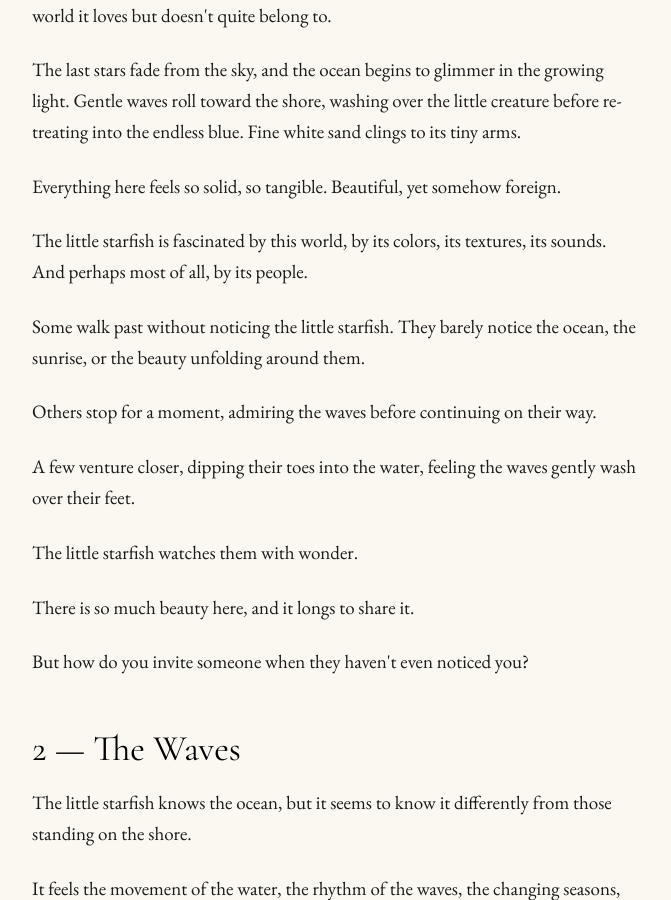
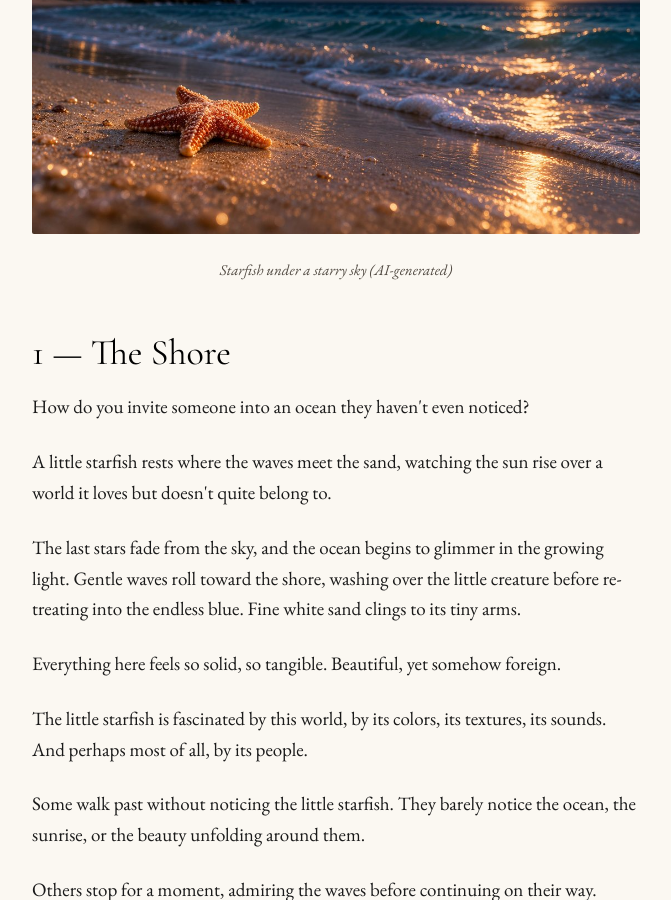
Before and after one commit to adeglon/adeglon.github.io, a Jekyll site: the page built from docs/_posts/2026-10-09-five-glimpses-of-infinity.md, in a window 1280 px wide and 900 px high, scrolled down 645 px. Shown: the whole window, without its empty margins (80-751 px from the left). Built offline with Jekyll 4.4.1, drawn with Linux system fonts in a browser that asks for light colours; a script that is not in the unit is left out.

Commit message:
Five Glimpses of Infinity: the starfish picture, in the piece and as its thumbnail
Co-Authored-By: Claude Opus 5 <noreply@anthropic.com>
Claude-Session: https://claude.ai/code/session_013dCzg7Frd3BYrH4Bt9mZS6

```diff
--- a/docs/_posts/2026-10-09-five-glimpses-of-infinity.md
+++ b/docs/_posts/2026-10-09-five-glimpses-of-infinity.md
@@ -4,12 +4,17 @@ title: "Five Glimpses of Infinity"
 date: 2026-10-09 12:00:00 -0700
 categories: ["Soul&Self"]
 permalink: /five-glimpses-of-infinity/
+image: /assets/images/featured-five-glimpses-of-infinity.jpg
+image_in_body: true
 also_on: https://medium.com/@agnes.deglon/five-glimpses-of-infinity-21704fce60f8
 ---
 
 *The Unexpected Journey of a Little Starfish*
 
-{% comment %} PHOTO: Starfish under a starry sky (AI-generated) {% endcomment %}
+![A starfish on wet sand at the edge of the surf, the Milky Way and a low moon over the ocean behind it](/assets/images/featured-five-glimpses-of-infinity.jpg){: .photo}
+
+*Starfish under a starry sky (AI-generated)*
+{: .caption}
 
 ### 1 — The Shore
 
```
Also changed, not shown: docs/assets/images/featured-five-glimpses-of-infinity.jpg (added).
